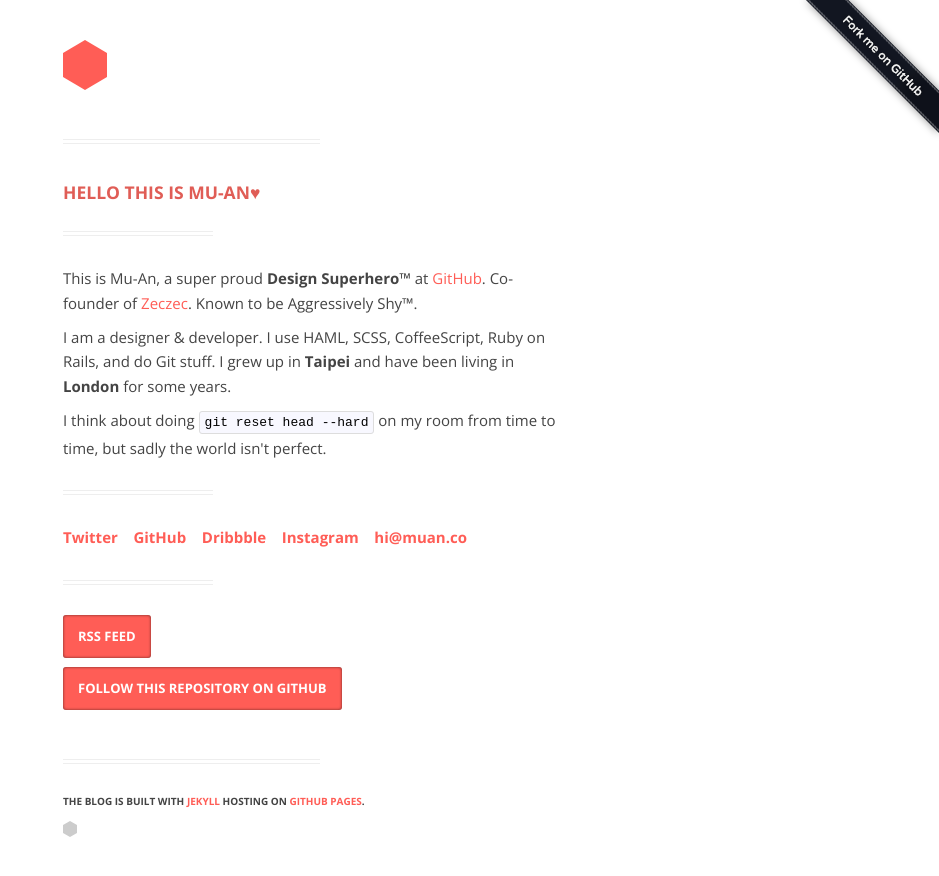
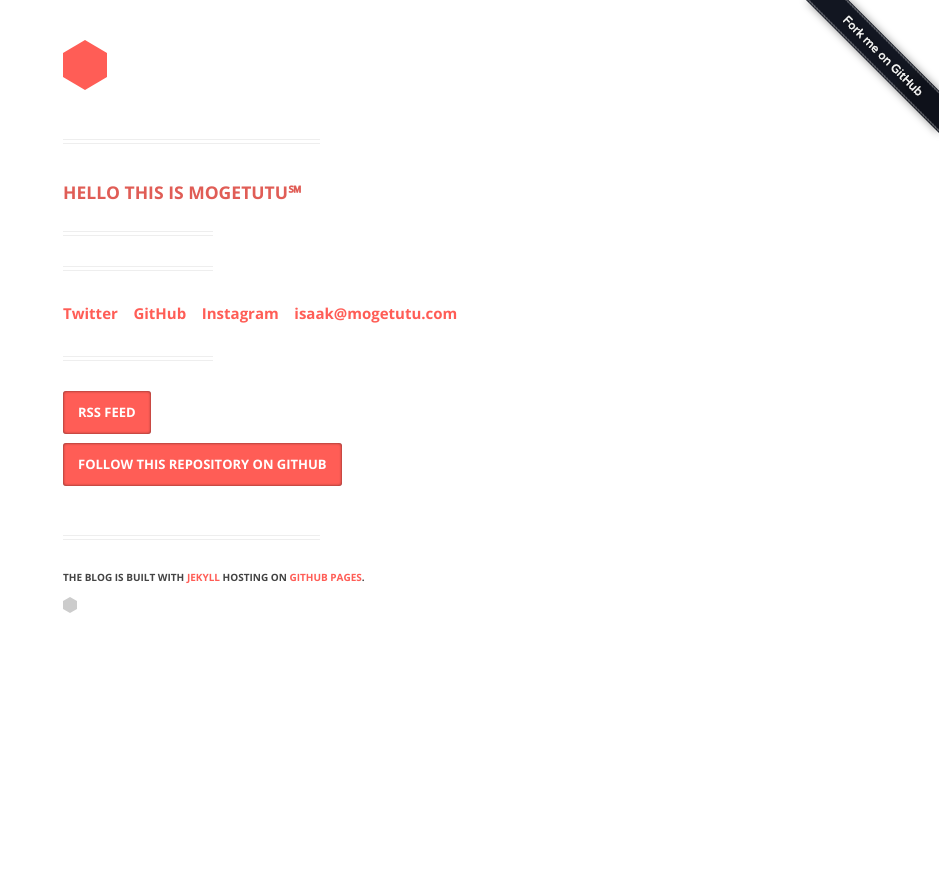
Before and after one commit to mogetutu/mogetutu.github.com, a Jekyll site: the page built from about.html, in a window 1280 px wide. Shown: the top 876 px of the page, without its empty margins (341-1280 px from the left). Built offline with Jekyll 4.4.1, drawn with Linux system fonts in a browser that asks for light colours; Markdown is read by kramdown in place of the engine named in the settings; comment, search, counter and statistics services are not loaded.

Commit message:
changed about page.

```diff
--- a/about.html
+++ b/about.html
@@ -1,22 +1,17 @@
 ---
 layout: post
-title: Hello this is Mu-An♥
+title: Hello this is Mogetutu℠
 ---
 
-<p>This is Mu-An, a super proud <strong>Design Superhero™</strong> at <a href="">GitHub</a>. Co-founder of <a href="">Zeczec</a>. Known to be Aggressively Shy™.</p>
 
-<p>I am a designer & developer. I use HAML, SCSS, CoffeeScript, Ruby on Rails, and do Git stuff. I grew up in <strong>Taipei</strong> and have been living in <strong>London</strong> for some years.</p>
-
-<p>I think about doing <code>git reset head --hard</code> on my room from time to time, but sadly the world isn't perfect.</p>
 
 <hr />
 
 <p class="bold">
-<a href="http://twitter.com/muanchiou" id="twitter" target="_blank">Twitter</a>&nbsp;&nbsp;&nbsp;
-<a href="http://github.com/muan" id="github" target="_blank">GitHub</a>&nbsp;&nbsp;&nbsp;
-<a href="http://dribbble.com/muan" id="dribbble" target="_blank">Dribbble</a>&nbsp;&nbsp;&nbsp;
-<a href="http://instagram.com/muanchiou" id="instagram" target="_blank">Instagram</a>&nbsp;&nbsp;&nbsp;
-<a href="mailto:hi@muan.co" id="email" target="_blank">hi@muan.co</a>
+<a href="http://twitter.com/mogetutu" id="twitter" target="_blank">Twitter</a>&nbsp;&nbsp;&nbsp;
+<a href="http://github.com/mogetutu" id="github" target="_blank">GitHub</a>&nbsp;&nbsp;&nbsp;
+<a href="http://instagram.com/mogetutu" id="instagram" target="_blank">Instagram</a>&nbsp;&nbsp;&nbsp;
+<a href="mailto:isaak@mogetutu.com" id="email" target="_blank">isaak@mogetutu.com</a>
 </p>
 
 <hr />
@@ -26,5 +21,5 @@ title: Hello this is Mu-An♥
 </p>
 
 <p>
-  <a href="https://github.com/muan/muan.github.com" class="big-button green" id="star-github" target="_blank">FOLLOW THIS REPOSITORY ON GITHUB</a>
+  <a href="https://github.com/mogetutu/mogetutu.github.com" class="big-button green" id="star-github" target="_blank">FOLLOW THIS REPOSITORY ON GITHUB</a>
 </p>
```
